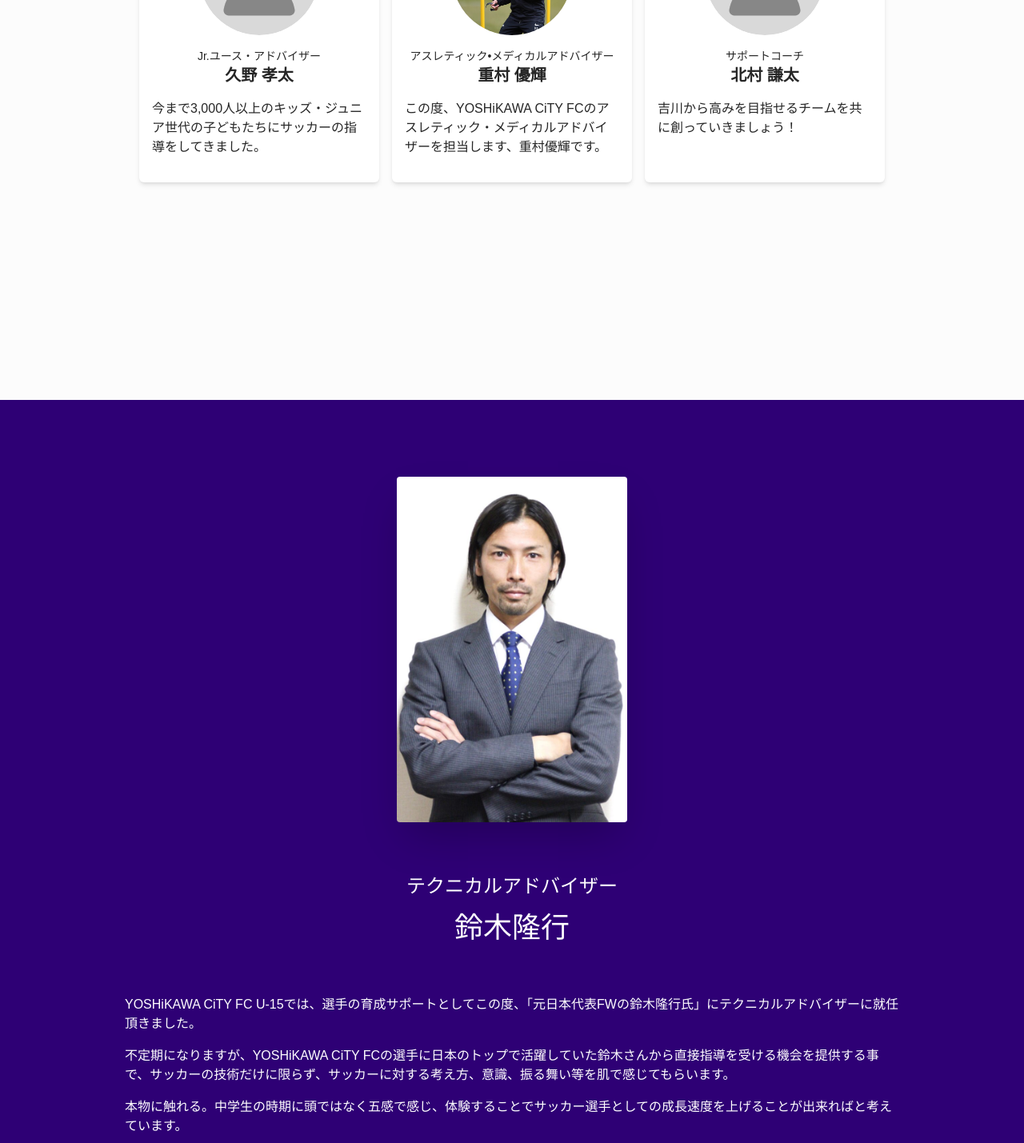
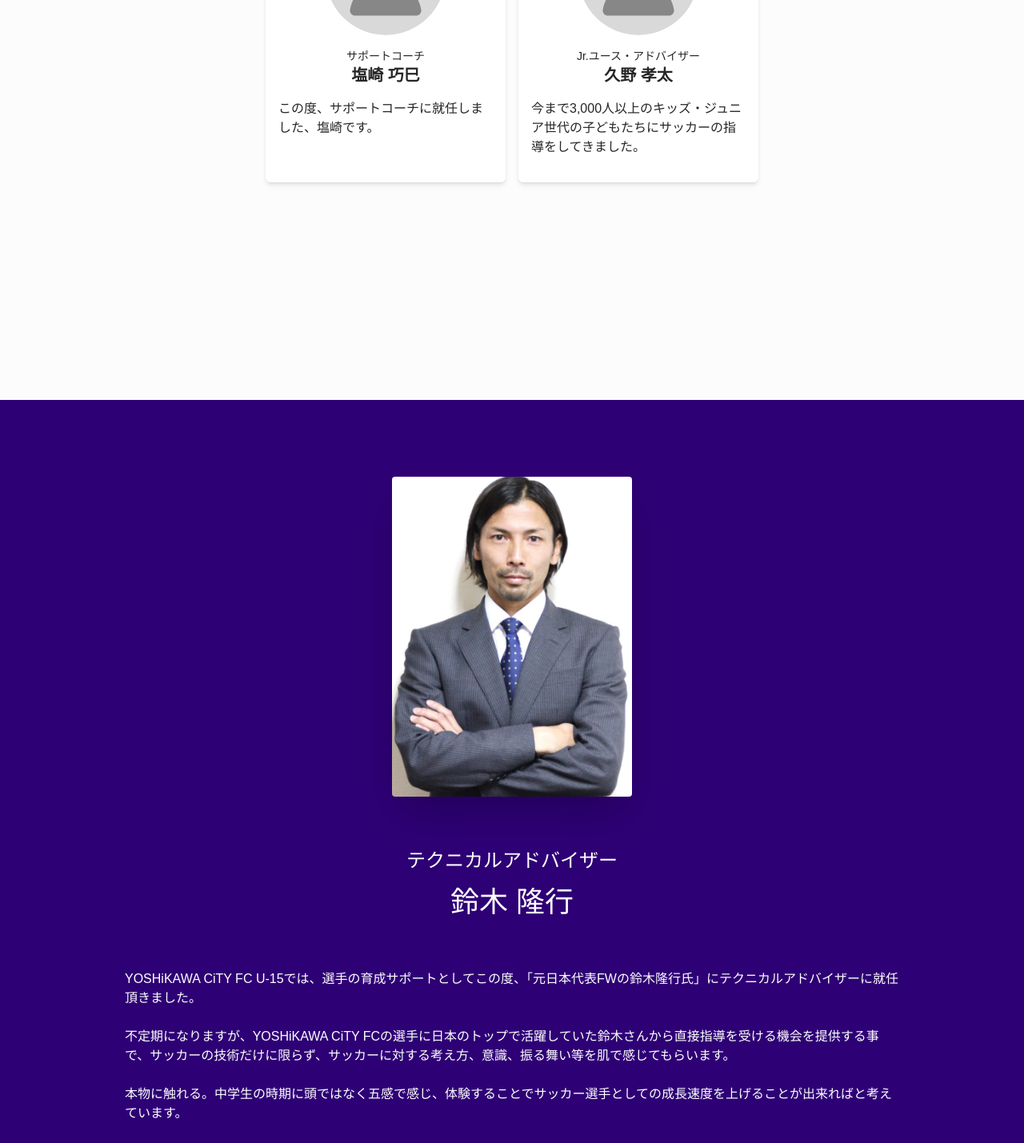
Before and after one commit to yoshikawacityfc/yoshikawacityfc, a Next.js app in the folder apps/frontend/: page /team in a window 1280 px wide. Shown: the part 900-2329 px from the top of the page at 80% size. Built offline with nearby package versions, Linux system fonts and the light colour scheme; a small style sheet from the web is missing.

Commit message:
:+1: スタッフとアドバイザーの構成変更

```diff
--- a/apps/frontend/src/features/advisor/components/Advisor.tsx
+++ b/apps/frontend/src/features/advisor/components/Advisor.tsx
@@ -1,44 +1,29 @@
+import { advisors } from "../data";
+
 export const Advisor = (): JSX.Element => {
   return (
     <div className="bg-primary py-24">
       <div className="max-w-[1000px] m-auto px-4">
-        <img
-          src="/suzuki-takayuki.jpeg"
-          alt="鈴木隆行"
-          className="w-72 shadow-2xl rounded m-auto mb-16"
-        />
+        {advisors.map((advisor, index) => (
+          <div key={index} className="mb-32">
+            <img
+              src={advisor.profileImage}
+              alt={advisor.name}
+              className="w-[300px] h-[400px] object-cover shadow-2xl rounded m-auto mb-16"
+            />
 
-        <div className="text-secondary flex flex-col items-center mb-16">
-          <span className="text-2xl mb-4">テクニカルアドバイザー</span>
-          <p className="text-4xl">鈴木隆行</p>
-        </div>
+            <div className="text-secondary flex flex-col items-center mb-16">
+              <span className="text-2xl mb-4">{advisor.position}</span>
+              <p className="text-4xl whitespace-pre-line">{advisor.name}</p>
+            </div>
 
-        <p className="text-secondary mb-4">
-          YOSHiKAWA CiTY FC
-          U-15では、選手の育成サポートとしてこの度、「元日本代表FWの鈴木隆行氏」にテクニカルアドバイザーに就任頂きました。
-        </p>
+            <p className="text-secondary whitespace-pre-line">
+              {advisor.description}
+            </p>
+          </div>
+        ))}
 
-        <p className="text-secondary mb-4">
-          不定期になりますが、YOSHiKAWA CiTY
-          FCの選手に日本のトップで活躍していた鈴木さんから直接指導を受ける機会を提供する事で、サッカーの技術だけに限らず、サッカーに対する考え方、意識、振る舞い等を肌で感じてもらいます。
-        </p>
-
-        <p className="text-secondary mb-4">
-          本物に触れる。中学生の時期に頭ではなく五感で感じ、体験することでサッカー選手としての成長速度を上げることが出来ればと考えています。
-        </p>
-
-        <p className="text-secondary mb-4">
-          また、鈴木氏は指導者最高ランクであるS級ライセンス保持者であります。
-          YOSHiKAWA CiTY
-          FCのコーチ陣もこの機会に指導についても貪欲に学ばせて頂きます。
-        </p>
-
-        <p className="text-secondary">
-          YOSHiKAWA CiTY
-          FCの選手達と共にコーチ陣も成長しながらチームを創り上げていきます。
-        </p>
-
-        <div className="mt-24 text-secondary">
+        <div className="text-secondary">
           <h3 className="text-4xl mb-8">“サッカー以外でも交流していきます”</h3>
 
           <p className="mb-4">
--- /dev/null
+++ b/apps/frontend/src/features/advisor/data/index.ts
@@ -0,0 +1,24 @@
+import { Advisor } from "../types";
+
+export const advisors: Advisor[] = [
+  {
+    name: "鈴木 隆行",
+    position: "テクニカルアドバイザー",
+    profileImage: "/suzuki-takayuki.jpeg",
+    description: `YOSHiKAWA CiTY FC U-15では、選手の育成サポートとしてこの度、「元日本代表FWの鈴木隆行氏」にテクニカルアドバイザーに就任頂きました。
+
+    不定期になりますが、YOSHiKAWA CiTY FCの選手に日本のトップで活躍していた鈴木さんから直接指導を受ける機会を提供する事で、サッカーの技術だけに限らず、サッカーに対する考え方、意識、振る舞い等を肌で感じてもらいます。
+
+    本物に触れる。中学生の時期に頭ではなく五感で感じ、体験することでサッカー選手としての成長速度を上げることが出来ればと考えています。
+
+    また、鈴木氏は指導者最高ランクであるS級ライセンス保持者であります。 YOSHiKAWA CiTY FCのコーチ陣もこの機会に指導についても貪欲に学ばせて頂きます。
+
+    YOSHiKAWA CiTY FCの選手達と共にコーチ陣も成長しながらチームを創り上げていきます。`,
+  },
+  {
+    name: "重村 優輝",
+    position: "アスレティック•メディカルアドバイザー",
+    profileImage: "/shigemura-yuki.jpeg",
+    description: `ドイツのプロチームで実績のあるアスレティックトレーナーの重村氏をアスレティック・メディカルアドバイザーに迎え、スポーツ傷害予防、試合で100%のパフォーマンスを発揮する為のサポートをして頂きます。`,
+  },
+];
--- /dev/null
+++ b/apps/frontend/src/features/advisor/types/index.ts
@@ -0,0 +1,6 @@
+export interface Advisor {
+  name: string;
+  position: string;
+  profileImage: string;
+  description: string;
+}
--- a/apps/frontend/src/features/staffs/data/staffs.ts
+++ b/apps/frontend/src/features/staffs/data/staffs.ts
@@ -88,6 +88,13 @@ export const staffProfiles: StaffProfile[] = [
     id: 3,
     profileImage: "",
     position: "サポートコーチ",
+    name: "北村 謙太",
+    oneWord: "吉川から高みを目指せるチームを共に創っていきましょう！",
+  },
+  {
+    id: 4,
+    profileImage: "",
+    position: "サポートコーチ",
     name: "塩崎 巧巳",
     oneWord: "この度、サポートコーチに就任しました、塩崎です。",
     description: `現在、中学、高校、大学、社会人カテゴリーのサッカー・フットサルの指導に関わり、フットサル選手としても活動しています。
@@ -121,7 +128,7 @@ export const staffProfiles: StaffProfile[] = [
     ],
   },
   {
-    id: 4,
+    id: 5,
     profileImage: "",
     position: "Jr.ユース・アドバイザー",
     name: "久野 孝太",
@@ -143,35 +150,4 @@ export const staffProfiles: StaffProfile[] = [
       "吉川幼稚園専任 体操指導員",
     ],
   },
-  {
-    id: 5,
-    profileImage: "/shigemura-yuki.jpeg",
-    position: "アスレティック•メディカルアドバイザー",
-    name: "重村 優輝",
-    oneWord:
-      "この度、YOSHiKAWA CiTY FCのアスレティック・メディカルアドバイザーを担当します、重村優輝です。",
-    description: `現在ドイツのSCフライブルクで働いています。この様な形で地元チームに関わらせて頂き、理解を示してくれたチーム関係者の方には感謝の気持ちでいっぱいです。
-
-    選手が安心してチーム活動に取り組める様に、”スポーツ傷害予防のアドバイスと試合で100%のパフォーマンスを発揮する為に必要なアドバイス提供が私の役割になります。ここまでスポーツ現場で働いてきた経験を、どの様に将来を担う育成年代の選手達に還元するかをテーマにチームスタッフと連携したいと思います。
-
-    よろしくお願いいたします。`,
-    license: [
-      "日本スポーツ協会公認アスレティック•トレーナー",
-      "鍼灸師",
-      "国際ライフセービング協会International AED Provider",
-    ],
-    career: [
-      "2010〜2016 東京メディカルスポーツ専門学校附属鍼灸院",
-      "2010〜2016 関東学院大学サッカー部",
-      "2011／2012 クラブW杯カップ FIFAレフリーチーム",
-      "2018〜 SC フライブルク女子トップチーム",
-    ],
-  },
-  {
-    id: 6,
-    profileImage: "",
-    position: "サポートコーチ",
-    name: "北村 謙太",
-    oneWord: "吉川から高みを目指せるチームを共に創っていきましょう！",
-  },
 ];
```
